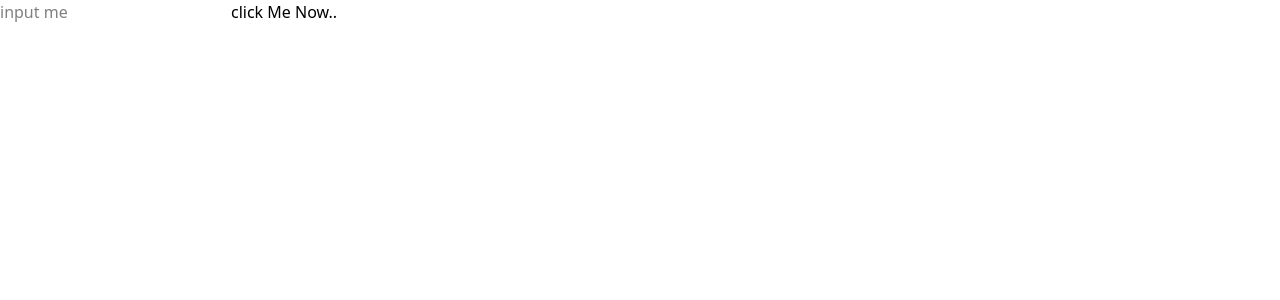
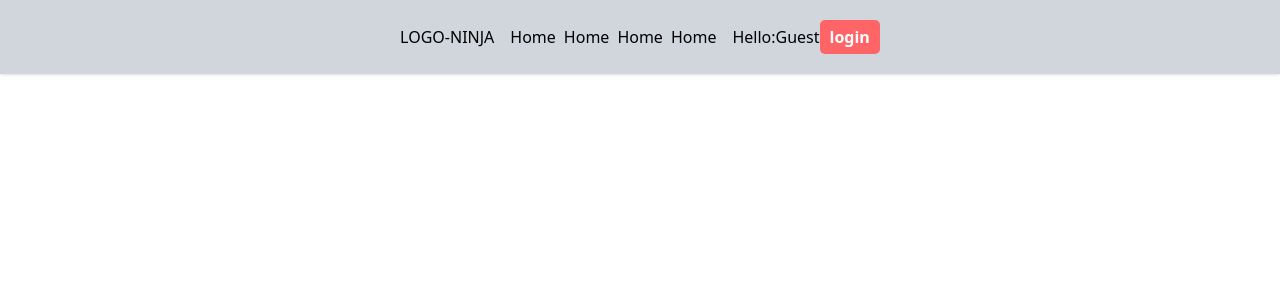
Before and after one commit to SovannaraHong/React-Typescript, a React (Vite) app: page / in a window 1280 px wide. Shown: the top 300 px of the page. Built offline with nearby package versions, Linux system fonts and the light colour scheme.

Commit message:
spread and stateprop

```diff
--- a/src/App.tsx
+++ b/src/App.tsx
@@ -1,9 +1,12 @@
-import MainSpread from "./components/props/MainSpread";
+import MainState from "./components/stateType/MainState";
+import State from "./components/stateType/State";
 
 const App = () => {
   return (
     <>
-      <MainSpread />
+      <State>
+        <MainState />
+      </State>
     </>
   );
 };
--- /dev/null
+++ b/src/components/stateType/MainState.tsx
@@ -0,0 +1,30 @@
+import { useContext } from "react";
+import { navUser } from "./State";
+
+const MainState = () => {
+  const { login, logout, user } = useContext(navUser);
+  return (
+    <>
+      <nav className="flex justify-center items-center gap-4 bg-gray-300 shadow-sm py-[20px]">
+        <div>LOGO-NINJA</div>
+        <ul className="flex justify-center items-center gap-2">
+          <li>Home</li>
+          <li>Home</li>
+          <li>Home</li>
+          <li>Home</li>
+        </ul>
+        <div className="flex justify-center items-center">
+          <h1>Hello:{user?.name || "Guest"}</h1>
+          <button
+            onClick={user ? logout : login}
+            className="bg-red-400 cursor-pointer text-white font-semibold font-monospace px-[10px] py-[5px] rounded-[5px]"
+          >
+            {user ? "logout" : "login"}
+          </button>
+        </div>
+      </nav>
+    </>
+  );
+};
+
+export default MainState;
--- /dev/null
+++ b/src/components/stateType/State.tsx
@@ -0,0 +1,33 @@
+import { createContext, useState } from "react";
+
+interface NavUserType {
+  user: { name: string } | null;
+  login: () => void;
+  logout: () => void;
+}
+
+export const navUser = createContext<NavUserType>({
+  user: null,
+  login: () => {},
+  logout: () => {},
+});
+
+const State = ({ children }: { children: React.ReactNode }) => {
+  const [user, setUser] = useState<{ name: string } | null>(null);
+
+  function login() {
+    setUser({ name: "hong" });
+  }
+
+  function logout() {
+    setUser(null);
+  }
+
+  return (
+    <navUser.Provider value={{ login, logout, user }}>
+      {children}
+    </navUser.Provider>
+  );
+};
+
+export default State;
```
